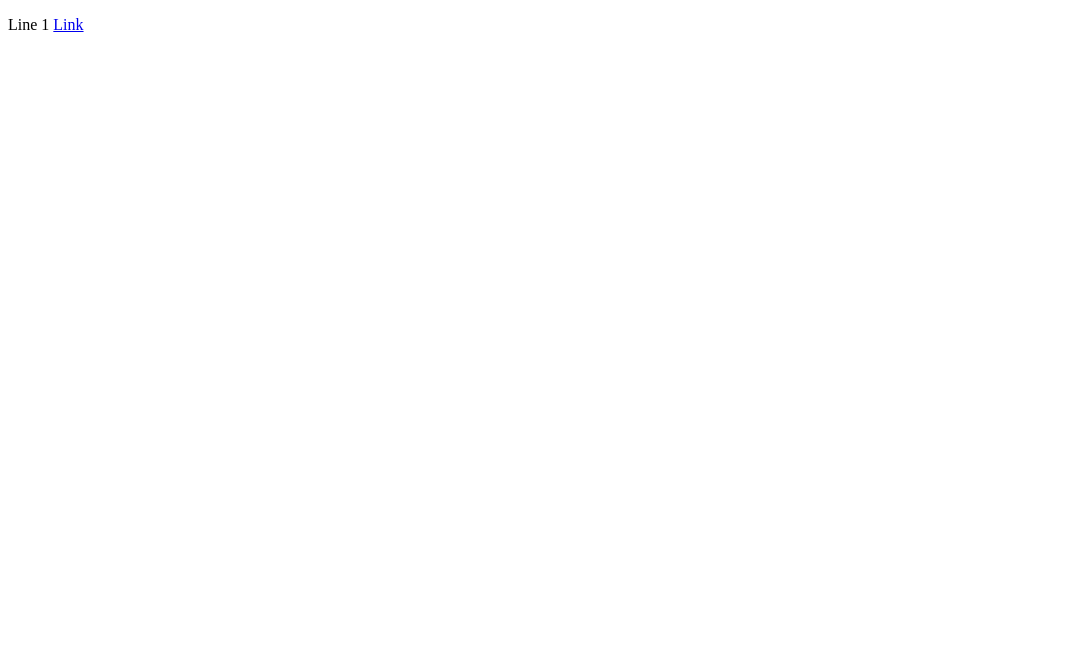
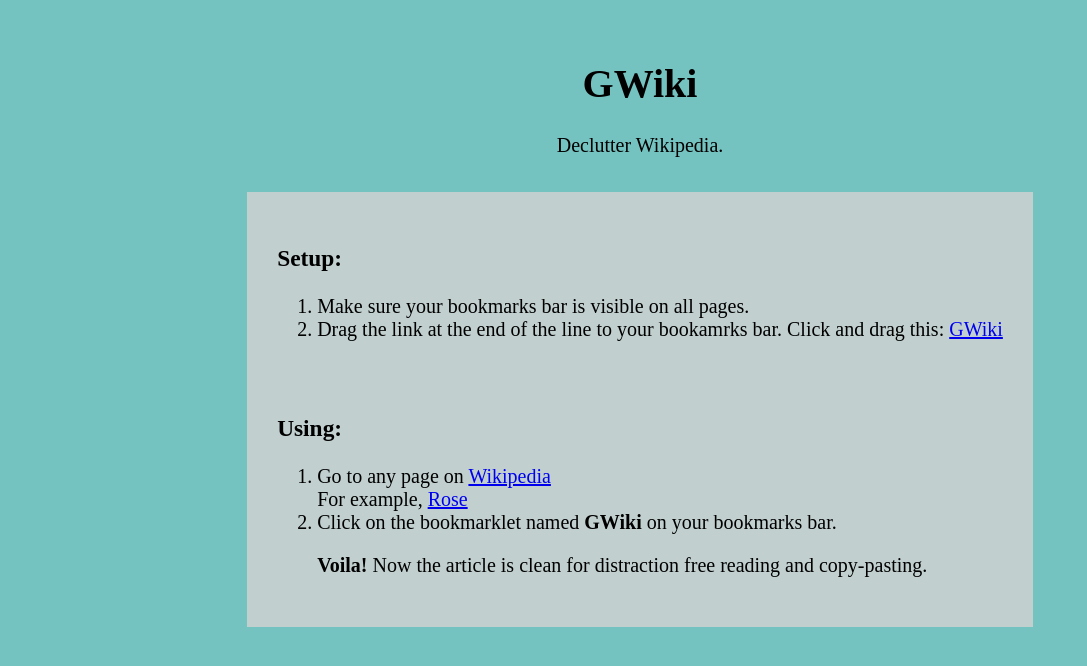
Before and after one commit to ethiclesshacker/GWiki, a plain HTML site: page index.html in a window 1280 px wide. Shown: the whole page, without its empty margins (0-1087 px from the left). Drawn offline with Linux system fonts and the light colour scheme.

Commit message:
Added css styles.

```diff
--- a/index.html
+++ b/index.html
@@ -4,16 +4,38 @@
 <head>
     <meta charset="UTF-8">
     <meta name="viewport" content="width=device-width, initial-scale=1.0">
+    <link rel="stylesheet" href="./style.css">
     <title>GWiki</title>
 </head>
 
 <body>
-    <p> Line 1
-        <a
-            href='javascript: (function () { content = document.getElementsByClassName("mw-parser-output")[0]; divs = content.getElementsByTagName("div"); for (i = divs.length - 1; i >= 0; i--) { divs[i].remove(); } sups = content.getElementsByTagName("sup"); for (i = sups.length - 1; i >= 0; i--) { sups[i].remove(); } ats = content.getElementsByTagName("a"); for (i = ats.length - 1; i >= 0; i--) { ats[i].replaceWith(ats[i].textContent); } document.body.innerHTML = content.innerHTML; document.body.style.padding = "10px"; })();'>
-            Link
-        </a>
-    </p>
+    <div class="header">
+        <h1>GWiki</h1>
+        <p>Declutter Wikipedia.</p>
+    </div>
+    <div class="contents">
+        <div class="setup">
+            <h3>Setup:</h3>
+            <ol>
+                <li>Make sure your bookmarks bar is visible on all pages.</li>
+                <li> Drag the link at the end of the line to your bookamrks bar. Click and drag this:
+                    <a
+                        href='javascript: (function () { content = document.getElementsByClassName("mw-parser-output")[0]; divs = content.getElementsByTagName("div"); for (i = divs.length - 1; i >= 0; i--) { divs[i].remove(); } sups = content.getElementsByTagName("sup"); for (i = sups.length - 1; i >= 0; i--) { sups[i].remove(); } ats = content.getElementsByTagName("a"); for (i = ats.length - 1; i >= 0; i--) { ats[i].replaceWith(ats[i].textContent); } document.body.innerHTML = content.innerHTML; document.body.style.padding = "10px"; })();'>
+                        GWiki
+                    </a>
+                </li>
+            </ol>
+        </div>
+        <div class="use">
+            <h3>Using:</h3>
+            <ol>
+                <li>Go to any page on <a href="https://www.wikipedia.com/"> Wikipedia</a></li>
+                For example, <a href="https://www.wikipedia.com/wiki/rose">Rose</a>
+                <li>Click on the bookmarklet named <b>GWiki</b> on your bookmarks bar. </li>
+                <p><b>Voila!</b> Now the article is clean for distraction free reading and copy-pasting.</p>
+            </ol>
+        </div>
+    </div>
 </body>
 
 </html>
--- /dev/null
+++ b/style.css
@@ -0,0 +1,20 @@
+body {
+    font-size: 20px;
+    padding: 10px;
+    display: flex;
+    flex-direction: column;
+    align-items: center;
+    background-color: #63bbb8e1;
+}
+
+body div{
+    padding: 15px;
+}
+
+.header {
+    text-align: center;
+}
+
+.contents {
+    background-color:rgba(211, 211, 211, 0.815);
+}
```
